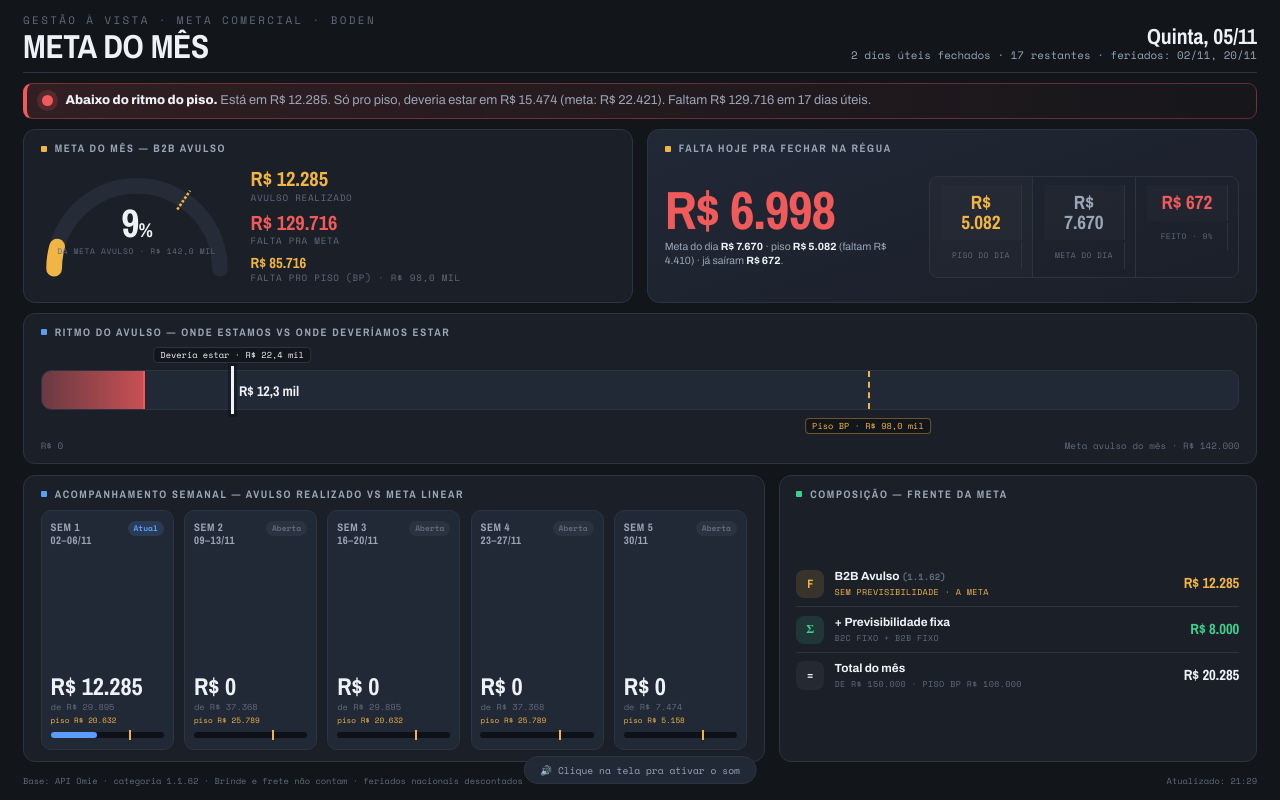
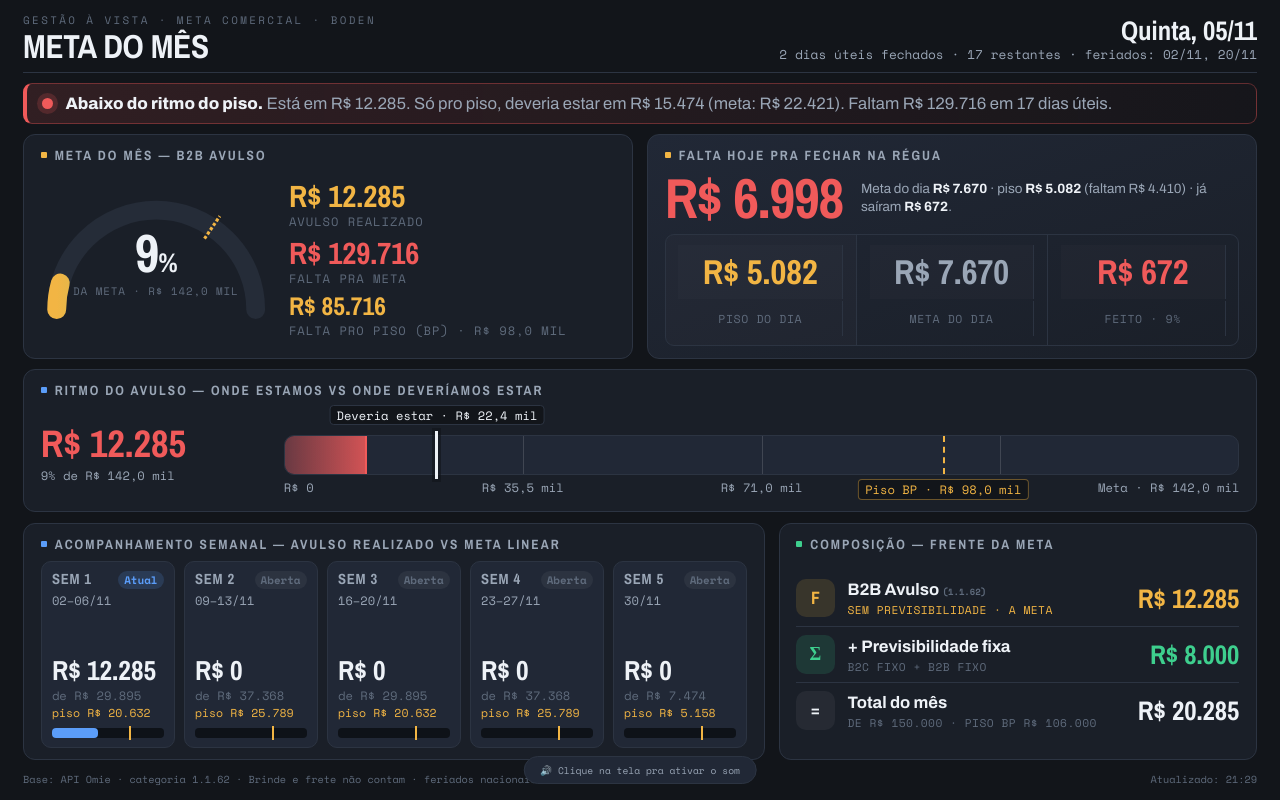
Before and after one commit to limagu9/painel-metatv, a plain HTML site: page index.html in a window 1280 px wide. Drawn offline with nearby package versions, Linux system fonts and the light colour scheme.

Commit message:
Add files via upload

```diff
--- a/index.html
+++ b/index.html
@@ -19,11 +19,11 @@
   .eyebrow{font-family:'Space Mono',monospace;font-size:.85vw;letter-spacing:.22em;text-transform:uppercase;color:var(--ink-faint);margin-bottom:.3vh}
   h1{font-family:'Archivo Narrow',sans-serif;font-weight:800;font-size:2.6vw;letter-spacing:-.01em;text-transform:uppercase;line-height:1}
   .ref{text-align:right}
-  .ref .day{font-family:'Archivo Narrow';font-weight:800;font-size:1.7vw;line-height:1.1}
-  .ref .sub{font-family:'Space Mono',monospace;font-size:.85vw;color:var(--ink-dim)}
+  .ref .day{font-family:'Archivo Narrow';font-weight:800;font-size:2.1vw;line-height:1.1}
+  .ref .sub{font-family:'Space Mono',monospace;font-size:1vw;color:var(--ink-dim)}
   .status{display:flex;align-items:center;gap:12px;background:linear-gradient(90deg,rgba(242,90,90,.14),rgba(242,90,90,.02));border:1px solid rgba(242,90,90,.35);border-left:4px solid var(--red2);border-radius:9px;padding:1vh 1.2vw;flex:none}
   .status .dot{width:11px;height:11px;border-radius:50%;background:var(--red2);box-shadow:0 0 0 5px rgba(240,90,90,.18);flex:none}
-  .status .txt{font-size:1vw;color:var(--ink)}
+  .status .txt{font-size:1.3vw;color:var(--ink)}
   .status .txt strong{font-weight:800}
   .status .txt span{color:var(--ink-dim)}
   .status-good{background:linear-gradient(90deg,rgba(62,207,142,.16),rgba(62,207,142,.02));border-color:rgba(62,207,142,.4);border-left-color:var(--green)}
@@ -31,76 +31,85 @@
   .status-mid{background:linear-gradient(90deg,rgba(242,181,68,.16),rgba(242,181,68,.02));border-color:rgba(242,181,68,.4);border-left-color:var(--amber)}
   .status-mid .dot{background:var(--amber);box-shadow:0 0 0 5px rgba(242,181,68,.18)}
   .pace-piso{position:absolute;top:0;bottom:0;width:0;border-left:2px dashed var(--amber);z-index:3}
-  .pace-piso-lbl{position:absolute;bottom:0;white-space:nowrap;font-family:'Space Mono',monospace;font-size:.68vw;color:var(--amber);transform:translateX(-50%);background:var(--bg);padding:1px 6px;border-radius:4px;border:1px solid rgba(242,181,68,.4)}
-  .pace-wrap{position:relative;padding-top:2.8vh;padding-bottom:3vh}
+  .pace-piso-lbl{position:absolute;bottom:auto;top:calc(100% + .6vh);z-index:4;white-space:nowrap;font-family:'Space Mono',monospace;font-size:.95vw;color:var(--amber);transform:translateX(-50%);background:var(--bg);padding:1px 6px;border-radius:4px;border:1px solid rgba(242,181,68,.4)}
+  .pace-wrap{position:relative;padding-top:3.4vh}
   .b-mid{background:rgba(242,181,68,.16);color:var(--amber)}
   .wk-mid{border-color:rgba(242,181,68,.45)}
-  .wk-piso{font-family:'Space Mono',monospace;font-size:.6vw;color:var(--amber);margin-top:.2vh}
-  .compare.c3{min-width:16vw}
+  .wk-piso{font-family:'Space Mono',monospace;font-size:.9vw;color:var(--amber);margin-top:.2vh}
+  .compare.c3{width:100%}
   .compare.c3 div:nth-child(2){border-right:1px solid var(--line)}
   .compare .piso{color:var(--amber)}
   #avisoMeta{display:none;font-family:'Space Mono',monospace;font-size:.75vw;color:var(--amber);background:rgba(242,181,68,.1);border:1px solid rgba(242,181,68,.35);border-radius:8px;padding:.5vh 1vw;flex:none}
   .card{background:var(--panel);border:1px solid var(--line);border-radius:12px;padding:1.4vh 1.3vw;display:flex;flex-direction:column;min-height:0}
-  .card h2{font-family:'Archivo Narrow';font-weight:700;font-size:.85vw;letter-spacing:.15em;text-transform:uppercase;color:var(--ink-dim);margin-bottom:1vh;display:flex;align-items:center;gap:8px;flex:none}
+  .card h2{font-family:'Archivo Narrow';font-weight:700;font-size:1.05vw;letter-spacing:.15em;text-transform:uppercase;color:var(--ink-dim);margin-bottom:1vh;display:flex;align-items:center;gap:8px;flex:none}
   .card h2::before{content:"";width:6px;height:6px;border-radius:1px;background:var(--green);display:inline-block}
   .top{display:grid;grid-template-columns:1fr 1fr;gap:1.1vw;flex:none}
   .gauge-card h2::before{background:var(--amber)}
   .gauge-inner{display:flex;align-items:center;gap:1.4vw;flex:1;min-height:0}
-  .gauge{position:relative;width:15vw;max-width:260px;flex:none}
+  .gauge{position:relative;width:18vw;flex:none}
   .gauge svg{width:100%;height:auto;overflow:visible;display:block}
   .gauge-center{position:absolute;top:52%;left:50%;transform:translate(-50%,-50%);text-align:center;width:100%}
-  .gauge-pct{font-family:'Archivo Narrow';font-weight:800;font-size:3.1vw;line-height:1;letter-spacing:-.02em}
-  .gauge-label{font-family:'Space Mono',monospace;font-size:.62vw;letter-spacing:.08em;text-transform:uppercase;color:var(--ink-faint);margin-top:.5vh;line-height:1.3}
-  .gauge-side{display:flex;flex-direction:column;gap:1.1vh}
-  .gv .n{font-family:'Archivo Narrow';font-weight:800;font-size:1.6vw;line-height:1}
-  .gv .l{font-family:'Space Mono',monospace;font-size:.72vw;letter-spacing:.08em;text-transform:uppercase;color:var(--ink-faint);margin-top:.2vh}
+  .gauge-pct{font-family:'Archivo Narrow';font-weight:800;font-size:4.2vw;line-height:1;letter-spacing:-.02em}
+  .gauge-label{font-family:'Space Mono',monospace;font-size:.85vw;letter-spacing:.08em;text-transform:uppercase;color:var(--ink-faint);margin-top:.5vh;line-height:1.3}
+  .gauge-side{display:flex;flex-direction:column;gap:1vh}
+  .gv .n{font-family:'Archivo Narrow';font-weight:800;font-size:2.4vw;line-height:1}
+  .gv .l{font-family:'Space Mono',monospace;font-size:.95vw;letter-spacing:.08em;text-transform:uppercase;color:var(--ink-faint);margin-top:.2vh}
   .daily-card{background:linear-gradient(160deg,var(--panel-2),var(--panel))}
   .daily-card h2::before{background:var(--amber)}
-  .daily-inner{display:flex;align-items:center;gap:1.4vw;flex:1;min-height:0}
-  .daily-left{flex:1}
-  .big-daily{font-family:'Archivo Narrow';font-weight:900;font-size:4.2vw;line-height:.9;letter-spacing:-.02em;color:var(--amber)}
-  .daily-sub{font-size:.82vw;color:var(--ink-dim);margin-top:.7vh;line-height:1.3}
+  .daily-inner{display:flex;flex-direction:column;justify-content:center;gap:1.4vh;flex:1;min-height:0}
+  .daily-left{display:flex;align-items:center;gap:1.4vw;min-width:0}
+  .big-daily{font-family:'Archivo Narrow';font-weight:900;white-space:nowrap;flex:none;font-size:4.4vw;line-height:.9;letter-spacing:-.02em;color:var(--amber)}
+  .daily-sub{font-size:1.05vw;color:var(--ink-dim);margin-top:0;line-height:1.3}
   .daily-sub b{color:var(--ink)}
   .compare{display:flex;border:1px solid var(--line);border-radius:9px;overflow:hidden;flex:none;min-width:11vw}
-  .compare div{flex:1;padding:1vh .8vw;text-align:center}
+  .compare div{flex:1;padding:1.2vh 1vw;text-align:center}
   .compare div:first-child{border-right:1px solid var(--line);background:rgba(255,255,255,.015)}
-  .compare .cn{font-family:'Archivo Narrow';font-weight:800;font-size:1.5vw;line-height:1}
-  .compare .cl{font-family:'Space Mono',monospace;font-size:.62vw;letter-spacing:.05em;text-transform:uppercase;color:var(--ink-faint);margin-top:.3vh}
+  .compare .cn{font-family:'Archivo Narrow';font-weight:800;font-size:2.7vw;line-height:1}
+  .compare .cl{font-family:'Space Mono',monospace;font-size:.9vw;letter-spacing:.05em;text-transform:uppercase;color:var(--ink-faint);margin-top:.3vh}
   .compare .old{color:var(--ink-dim)}
   .pace-card{flex:none}
   .pace-card h2::before{background:var(--blue)}
   .pace-track{position:relative;height:5vh;background:var(--panel-2);border:1px solid var(--line);border-radius:10px;overflow:visible}
-  .pace-fill{position:absolute;top:0;left:0;bottom:0;border-radius:9px 0 0 9px;background:linear-gradient(90deg,rgba(62,207,142,.35),rgba(62,207,142,.75));border-right:2px solid var(--green);transition:width .8s cubic-bezier(.2,.8,.2,1)}
+  .pace-fill{z-index:1;position:absolute;top:0;left:0;bottom:0;border-radius:9px 0 0 9px;background:linear-gradient(90deg,rgba(62,207,142,.35),rgba(62,207,142,.75));border-right:2px solid var(--green);transition:width .8s cubic-bezier(.2,.8,.2,1)}
   .pace-should{position:absolute;top:-5px;bottom:-5px;width:3px;background:var(--ink);box-shadow:0 0 0 3px rgba(18,21,26,.6);transition:left .8s}
-  .pace-should::after{content:attr(data-lbl);position:absolute;top:-2.4vh;left:50%;transform:translateX(-50%);white-space:nowrap;font-family:'Space Mono',monospace;font-size:.68vw;color:var(--ink);background:var(--bg);padding:1px 6px;border-radius:4px;border:1px solid var(--line)}
-  .pace-inside{position:absolute;top:50%;left:12px;white-space:nowrap;transform:translateY(-50%);font-family:'Archivo Narrow';font-weight:800;font-size:1.1vw;color:#0c130f;z-index:2}
-  .pace-labels{display:flex;justify-content:space-between;margin-top:.7vh;font-family:'Space Mono',monospace;font-size:.72vw;color:var(--ink-faint)}
+  .pace-should::after{content:attr(data-lbl);position:absolute;top:-3.2vh;left:50%;transform:translateX(-50%);white-space:nowrap;font-family:'Space Mono',monospace;font-size:.95vw;color:var(--ink);background:var(--bg);padding:1px 6px;border-radius:4px;border:1px solid var(--line)}
+  .pace-inside{display:none;position:absolute;top:50%;left:12px;white-space:nowrap;transform:translateY(-50%);font-family:'Archivo Narrow';font-weight:800;font-size:1.1vw;color:#0c130f;z-index:2}
+  .pace-labels{position:relative;height:2.6vh;margin-top:.6vh;font-family:'Space Mono',monospace;font-size:.95vw;color:var(--ink-dim)}
+  .pace-labels>span{position:absolute;top:0;transform:translateX(-50%);white-space:nowrap}
+  .pace-labels>span.first{transform:none}.pace-labels>span.last{transform:translateX(-100%)}
+  .pace-row{display:flex;align-items:center;gap:2vw}
+  .pace-big{flex:none;width:17vw}
+  .pace-big .pv{font-family:'Archivo Narrow';font-weight:800;font-size:3vw;line-height:1}
+  .pace-big .pl{font-family:'Space Mono',monospace;font-size:.95vw;color:var(--ink-dim);margin-top:.6vh}
+  .pace-bar{flex:1;min-width:0}
+  .pace-tick{position:absolute;top:0;bottom:0;width:0;border-left:1px solid rgba(255,255,255,.14);z-index:0}
   .bottom{display:grid;grid-template-columns:1.55fr 1fr;gap:1.1vw;flex:1;min-height:0}
   .weeks-card h2::before{background:var(--blue)}
-  .wk-grid{display:grid;grid-template-columns:repeat(5,1fr);gap:.8vw;flex:1;min-height:0}
-  .wk{background:var(--panel-2);border:1px solid var(--line);border-radius:10px;padding:1.3vh .7vw;display:flex;flex-direction:column;justify-content:space-between}
+  .wk-grid{display:grid;grid-template-columns:repeat(5,1fr);gap:.7vw;flex:1;min-height:0}
+  .wk{background:var(--panel-2);border:1px solid var(--line);border-radius:10px;padding:1.1vh .8vw;min-width:0;display:flex;flex-direction:column;justify-content:space-between}
   .wk .wk-head{display:flex;justify-content:space-between;align-items:flex-start;gap:4px}
-  .wk-num{font-family:'Archivo Narrow';font-weight:800;font-size:.85vw;letter-spacing:.05em;text-transform:uppercase;color:var(--ink-dim);line-height:1.15}
-  .wk-badge{font-family:'Space Mono',monospace;font-size:.62vw;padding:2px 6px;border-radius:20px;font-weight:700;white-space:nowrap}
+  .wk-num{font-family:'Archivo Narrow';font-weight:800;font-size:1.15vw;letter-spacing:.05em;text-transform:uppercase;color:var(--ink-dim);line-height:1.15}
+  .wk-badge{font-family:'Space Mono',monospace;font-size:.85vw;padding:2px 6px;border-radius:20px;font-weight:700;white-space:nowrap}
   .b-under{background:rgba(240,90,90,.14);color:var(--red2)}
   .b-now{background:rgba(91,157,249,.16);color:var(--blue)}
   .b-open{background:rgba(255,255,255,.05);color:var(--ink-faint)}
   .b-done{background:rgba(62,207,142,.16);color:var(--green)}
   .wk-win{border-color:rgba(62,207,142,.45);background:linear-gradient(160deg,rgba(62,207,142,.10),var(--panel-2))}
-  .wk-real{font-family:'Archivo Narrow';font-weight:800;font-size:1.9vw;line-height:1;margin-top:.6vh}
-  .wk-of{font-family:'Space Mono',monospace;font-size:.68vw;color:var(--ink-faint);margin-top:.3vh}
-  .wk-bar{height:6px;background:#0e1218;border-radius:4px;margin-top:.9vh;overflow:hidden}
+  .wk-per{font-family:'Space Mono',monospace;font-size:.95vw;color:var(--ink-dim);margin-top:.3vh;white-space:nowrap}
+  .wk-real{font-family:'Archivo Narrow';font-weight:800;white-space:nowrap;font-size:2.15vw;line-height:1;margin-top:.6vh}
+  .wk-of{font-family:'Space Mono',monospace;font-size:.95vw;color:var(--ink-faint);margin-top:.3vh}
+  .wk-bar{height:10px;background:#0e1218;border-radius:4px;margin-top:.9vh;overflow:hidden}
   .wk-bar span{display:block;height:100%;border-radius:4px;transition:width .8s}
   .comp-card h2::before{background:var(--green)}
   .comp-list{display:flex;flex-direction:column;flex:1;min-height:0;justify-content:center}
-  .comp-row{display:flex;align-items:center;gap:.8vw;padding:1vh 0;border-bottom:1px solid var(--line)}
+  .comp-row{display:flex;align-items:center;gap:1vw;padding:1vh 0;border-bottom:1px solid var(--line)}
   .comp-row:last-child{border-bottom:none}
-  .comp-icon{width:2.2vw;height:2.2vw;max-width:40px;max-height:40px;border-radius:8px;flex:none;display:flex;align-items:center;justify-content:center;font-family:'Archivo Narrow';font-weight:800;font-size:.95vw}
+  .comp-icon{width:3vw;height:3vw;border-radius:10px;flex:none;display:flex;align-items:center;justify-content:center;font-family:'Archivo Narrow';font-weight:800;font-size:1.4vw}
   .comp-meta{flex:1;min-width:0}
-  .comp-name{font-weight:700;font-size:.92vw}
-  .comp-tag{font-family:'Space Mono',monospace;font-size:.66vw;letter-spacing:.04em;text-transform:uppercase;color:var(--ink-faint);margin-top:.2vh}
-  .comp-val{font-family:'Archivo Narrow';font-weight:800;font-size:1.15vw;text-align:right;white-space:nowrap}
-  footer{font-family:'Space Mono',monospace;font-size:.68vw;color:var(--ink-faint);display:flex;justify-content:space-between;flex:none;padding-top:.4vh}
+  .comp-name{font-weight:700;font-size:1.3vw}
+  .comp-tag{font-family:'Space Mono',monospace;font-size:.88vw;letter-spacing:.04em;text-transform:uppercase;color:var(--ink-faint);margin-top:.2vh}
+  .comp-val{font-family:'Archivo Narrow';font-weight:800;font-size:2.1vw;text-align:right;white-space:nowrap}
+  footer{font-family:'Space Mono',monospace;font-size:.8vw;color:var(--ink-faint);display:flex;justify-content:space-between;flex:none;padding-top:.4vh}
   .mono{font-family:'Space Mono',monospace}
   #confetti{position:fixed;inset:0;width:100vw;height:100vh;pointer-events:none;z-index:9999}
   #epicoverlay{position:fixed;inset:0;z-index:9998;display:flex;align-items:center;justify-content:center;pointer-events:none;opacity:0;transition:opacity .5s;background:radial-gradient(ellipse at center, rgba(62,207,142,.14), rgba(18,21,26,.72) 70%)}
@@ -155,13 +164,13 @@
           </svg>
           <div class="gauge-center">
             <div class="gauge-pct" id="gaugePct">—<small style="font-size:.5em">%</small></div>
-            <div class="gauge-label">da meta avulso · <span id="metaAvLbl">—</span></div>
+            <div class="gauge-label">da meta · <span id="metaAvLbl">—</span></div>
           </div>
         </div>
         <div class="gauge-side">
           <div class="gv"><div class="n" id="avulsoReal" style="color:var(--amber)">—</div><div class="l">Avulso realizado</div></div>
           <div class="gv"><div class="n" id="faltaAvulso" style="color:var(--red2)">—</div><div class="l" id="faltaLbl">Falta no avulso</div></div>
-          <div class="gv" id="gvPiso"><div class="n" id="faltaPiso" style="color:var(--amber);font-size:1.15vw">—</div><div class="l" id="faltaPisoLbl">Falta pro piso (BP)</div></div>
+          <div class="gv" id="gvPiso"><div class="n" id="faltaPiso" style="color:var(--amber);font-size:2vw">—</div><div class="l" id="faltaPisoLbl">Falta pro piso (BP)</div></div>
         </div>
       </div>
     </div>
@@ -184,15 +193,24 @@
 
   <div class="card pace-card">
     <h2>Ritmo do avulso — onde estamos vs onde deveríamos estar</h2>
+    <div class="pace-row">
+      <div class="pace-big">
+        <div class="pv" id="paceReal">—</div>
+        <div class="pl" id="paceRealLbl">—</div>
+      </div>
+      <div class="pace-bar">
         <div class="pace-wrap">
           <div class="pace-piso-lbl" id="pisoLbl" style="left:0%;display:none">Piso BP</div>
           <div class="pace-track">
+            <div class="pace-tick" style="left:25%"></div><div class="pace-tick" style="left:50%"></div><div class="pace-tick" style="left:75%"></div>
             <div class="pace-fill" id="paceFill" style="width:0%"><div class="pace-inside" id="paceInside">—</div></div>
             <div class="pace-piso" id="pacePiso" style="left:0%;display:none"></div>
             <div class="pace-should" id="paceShould" style="left:0%" data-lbl="—"></div>
           </div>
         </div>
-    <div class="pace-labels"><span>R$ 0</span><span>Meta avulso do mês · <span id="paceMax">—</span></span></div>
+        <div class="pace-labels" id="paceLabels"><span class="first" style="left:0">R$ 0</span><span class="last" style="left:100%">Meta · <span id="paceMax">—</span></span></div>
+      </div>
+    </div>
   </div>
 
   <div class="bottom">
@@ -409,7 +427,7 @@ function render(d){
   fill.style.width=fillW+'%';
   if(temPiso){
     const c={verde:['62,207,142','var(--green)'],amarelo:['242,181,68','var(--amber)'],vermelho:['240,90,90','var(--red2)']}[d.statusMes];
-    fill.style.background='linear-gradient(90deg,rgba('+c[0]+',.35),rgba('+c[0]+',.8))';
+    fill.style.background='linear-gradient(90deg,rgba('+c[0]+',.35),rgba('+c[0]+',.85)),var(--panel-2)';
     fill.style.borderRightColor=c[1];
     const pl=Math.min(d.pctPiso,100);
     document.getElementById('pacePiso').style.left=pl+'%';
@@ -429,7 +447,14 @@ function render(d){
   const ps=document.getElementById('paceShould');
   ps.style.left=shouldL+'%';
   ps.setAttribute('data-lbl','Deveria estar · '+fmtK(d.deveriaHoje));
-  document.getElementById('paceMax').textContent=fmt(d.metaAvulso);
+  document.getElementById('paceMax').textContent=fmtK(d.metaAvulso);
+  const pr=document.getElementById('paceReal');
+  pr.textContent=fmt(d.totalAvulso);
+  pr.style.color=temPiso?({verde:'var(--green)',amarelo:'var(--amber)',vermelho:'var(--red2)'}[d.statusMes]):'var(--ink)';
+  document.getElementById('paceRealLbl').textContent=Math.round(d.pctAvulso)+'% de '+fmtK(d.metaAvulso);
+  const pl=document.getElementById('paceLabels');
+  pl.querySelectorAll('.mid').forEach(e=>e.remove());
+  [25,50,75].forEach(p=>{if(temPiso&&Math.abs(p-d.pctPiso)<12)return;const sp=document.createElement('span');sp.className='mid';sp.style.left=p+'%';sp.textContent=fmtK(d.metaAvulso*p/100);pl.appendChild(sp);});
 
   // faixa de status
   const st=document.getElementById('status');
@@ -475,7 +500,7 @@ function render(d){
     const periodo=s.periodo||perAntigo[s.semana-1];
     const pisoTxt=(typeof s.piso==='number')?'<div class="wk-piso">piso '+fmt(s.piso)+'</div>':'';
     const pisoMark=(typeof s.piso==='number'&&s.meta>0)?'<i style="position:absolute;top:-2px;bottom:-2px;left:'+(s.piso/s.meta*100)+'%;border-left:2px solid var(--amber)"></i>':'';
-    gr.innerHTML+='<div class="wk'+cls+'"><div class="wk-head"><span class="wk-num">Sem '+s.semana+'<br>'+periodo+'</span>'+badge+'</div><div><div class="wk-real" '+realCor+'>'+fmt(s.real)+'</div><div class="wk-of">de '+fmt(s.meta)+'</div>'+pisoTxt+'<div class="wk-bar" style="position:relative;overflow:visible"><span style="width:'+w+'%;background:'+cor+'"></span>'+pisoMark+'</div></div></div>';
+    gr.innerHTML+='<div class="wk'+cls+'"><div><div class="wk-head"><span class="wk-num">Sem '+s.semana+'</span>'+badge+'</div><div class="wk-per">'+periodo+'</div></div><div><div class="wk-real" '+realCor+'>'+fmt(s.real)+'</div><div class="wk-of">de '+fmt(s.meta)+'</div>'+pisoTxt+'<div class="wk-bar" style="position:relative;overflow:visible"><span style="width:'+w+'%;background:'+cor+'"></span>'+pisoMark+'</div></div></div>';
   });
 
   // composição
```
Lines whose indentation alone changed are shown as unchanged.
